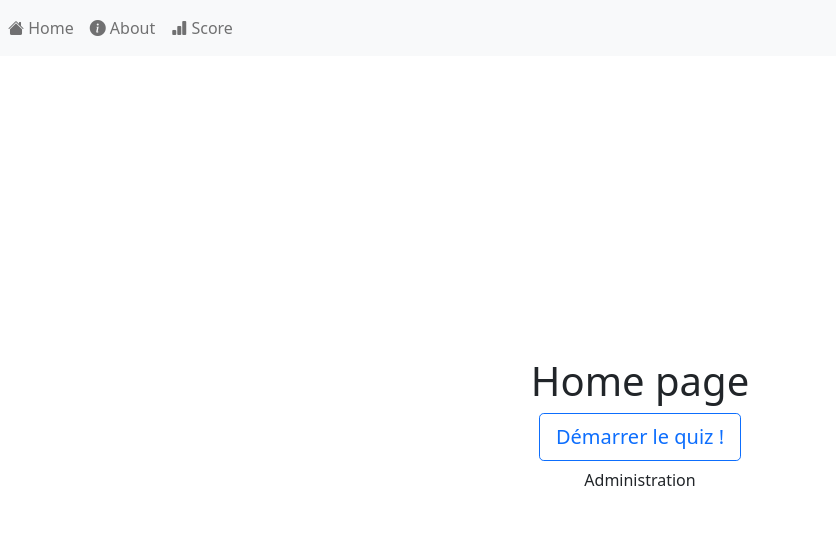
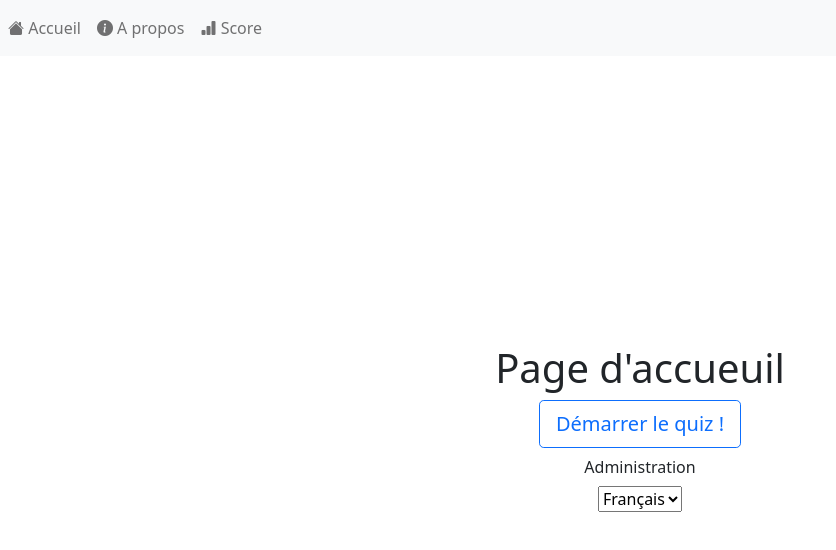
Before and after one commit to SnaKl/quiz-app, a Vue app in the folder quiz-ui/: page / in a window 1280 px wide. Shown: the top 550 px of the page, without its empty margins (0-836 px from the left). Built offline with nearby package versions, Linux system fonts and the light colour scheme; no server answers.

Commit message:
Ajout I18n

```diff
--- /dev/null
+++ b/quiz-ui/src/components/I18nTextComponent.vue
@@ -0,0 +1,30 @@
+<!-- Utility Component printing the i18n text string associated to a key -->
+<script>
+import i18nService from '../services/i18nService';
+
+export default {
+  name: 'I18nTextComponent',
+  props: {
+    i18nKey: {
+      type: String
+    }
+  },
+  data() {
+    return {
+      // We pass with a getter to keep track of localStorage
+      get language() {
+        return i18nService.getApplicationLanguage();
+      }
+    };
+  },
+  methods: {
+    getString() {
+      return i18nService.getLocalizedString(this.i18nKey, this.language);
+    }
+  }
+};
+</script>
+
+<template>{{ getString() }}</template>
+
+<style></style>
--- a/quiz-ui/src/components/NavbarComponent.vue
+++ b/quiz-ui/src/components/NavbarComponent.vue
@@ -1,6 +1,7 @@
 <!-- Utility Component containing the main navBar of the application -->
 <script setup>
 import { RouterLink } from 'vue-router';
+import I18nTextComponent from './I18nTextComponent.vue';
 </script>
 
 <template>
@@ -9,18 +10,21 @@ import { RouterLink } from 'vue-router';
       <ul class="navbar-nav mr-auto">
         <li class="nav-item active">
           <RouterLink to="/" class="nav-link"
-            ><i class="bi bi-house-fill"></i> Home</RouterLink
-          >
+            ><i class="bi bi-house-fill"></i>
+            <I18nTextComponent i18n-key="homeLink"
+          /></RouterLink>
         </li>
         <li class="nav-item">
           <RouterLink to="/about" class="nav-link"
-            ><i class="bi bi-info-circle-fill"></i> About</RouterLink
-          >
+            ><i class="bi bi-info-circle-fill"></i
+            ><I18nTextComponent i18n-key="aboutLink"
+          /></RouterLink>
         </li>
         <li class="nav-item">
           <RouterLink to="/score" class="nav-link"
-            ><i class="bi bi-bar-chart-fill"></i> Score</RouterLink
-          >
+            ><i class="bi bi-bar-chart-fill"></i
+            ><I18nTextComponent i18n-key="scoreLink"
+          /></RouterLink>
         </li>
       </ul>
     </div>
--- a/quiz-ui/src/components/ToastComponent.vue
+++ b/quiz-ui/src/components/ToastComponent.vue
@@ -1,4 +1,8 @@
 <!-- Utility component, used to give feedback to the user when an error ocurr -->
+<script setup>
+import I18nTextComponent from './I18nTextComponent.vue';
+</script>
+
 <template>
   <div class="toast-container position-absolute top-right">
     <div
@@ -9,7 +13,7 @@
       aria-atomic="true"
     >
       <div class="toast-header bg-danger-custom-50 text-dark">
-        <strong class="me-auto">Erreur</strong>
+        <strong class="me-auto"><I18nTextComponent i18n-key="error" /></strong>
         <button
           type="button"
           class="btn-close"
--- /dev/null
+++ b/quiz-ui/src/services/i18nService.js
@@ -0,0 +1,125 @@
+/** Dictionary with all the string of the application */
+const i18nTranslation = {
+  aboutPage: {
+    fr: 'Ceci est une page de renseignement',
+    en: 'This is an about page'
+  },
+  homePage: {
+    fr: "Page d'accueuil",
+    en: 'Home Page'
+  },
+  startQuiz: {
+    fr: 'Démarrer le quiz !',
+    en: 'Start the quiz !'
+  },
+  administrationButton: {
+    fr: 'Administration',
+    en: 'Administration'
+  },
+  newQuizTitle: {
+    fr: 'Nouveau quiz !',
+    en: 'New Quiz !'
+  },
+  enterYourName: {
+    fr: 'Saisissez votre nom :',
+    en: 'Enter your name :'
+  },
+  goButton: {
+    fr: "C'est parti !",
+    en: 'Go !'
+  },
+  leaderBoard: {
+    fr: 'Tableau des scores',
+    en: 'Leaderboard'
+  },
+  noQuizLaunched: {
+    fr: "Personne n'as encore lancé de quiz !",
+    en: 'Nobody have lauched the quizz !'
+  },
+  homeLink: {
+    fr: ' Accueil',
+    en: ' Home'
+  },
+  aboutLink: {
+    fr: ' A propos',
+    en: ' About'
+  },
+  scoreLink: {
+    fr: ' Score',
+    en: ' Score'
+  },
+  adminPage: {
+    fr: "Page d'administration",
+    en: 'Admin Page'
+  },
+  adminPassword: {
+    fr: 'Mot de passe admin :',
+    en: 'Admin password :'
+  },
+  connect: {
+    fr: 'Connexion',
+    en: 'Connect'
+  },
+  error: {
+    fr: 'Erreur',
+    en: 'Error'
+  },
+  questionList: {
+    fr: 'Liste des questions',
+    en: 'Question List'
+  },
+  addQuestion: {
+    fr: 'Ajouter une question',
+    en: 'Add question'
+  },
+  title: {
+    fr: 'Titre',
+    en: 'Title'
+  },
+  viewQuestion: {
+    fr: 'Voir la question',
+    en: 'View Question'
+  },
+  questionEditing: {
+    fr: 'Edition de question',
+    en: 'Question Editing'
+  },
+  cancel: {
+    fr: 'Annuler',
+    en: 'Cancel'
+  },
+  saveQuestion: {
+    fr: 'Sauvegarder la question',
+    en: 'Save question'
+  },
+  seeQuestion: {
+    fr: 'Visualisation de question',
+    en: 'See question'
+  },
+  editQuestion: {
+    fr: 'Editer la question',
+    en: 'Edit question'
+  },
+  delete: {
+    fr: 'Supprimer',
+    en: 'Delete'
+  }
+};
+
+/** Fallback when we do not find any stored question */
+const defaultLanguage = 'fr';
+
+export default {
+  /** Used to save current language of the application */
+  setApplicationLanguage(language) {
+    window.localStorage.setItem('language', language);
+  },
+  /** Used to get current language of the application */
+  getApplicationLanguage() {
+    const language = window.localStorage.getItem('language');
+    return language ? language : defaultLanguage;
+  },
+  getLocalizedString(key, language) {
+    return i18nTranslation[key][language];
+  }
+};
--- a/quiz-ui/src/views/AboutView.vue
+++ b/quiz-ui/src/views/AboutView.vue
@@ -1,9 +1,17 @@
 <!-- General informations about the application -->
 <template>
   <div class="about">
-    <h1>This is an about page</h1>
+    <h1><I18nTextComponent i18n-key="aboutPage" /></h1>
   </div>
 </template>
+
+<script>
+import I18nTextComponent from '../components/I18nTextComponent.vue';
+
+export default {
+  components: { I18nTextComponent }
+};
+</script>
 
 <style>
 @media (min-width: 1024px) {
--- a/quiz-ui/src/views/AdminPage.vue
+++ b/quiz-ui/src/views/AdminPage.vue
@@ -1,6 +1,6 @@
 <!-- Login form for acessing the admin page ! -->
 <template>
-  <h1 class="m-2">Admin page</h1>
+  <h1 class="m-2"><I18nTextComponent i18n-key="adminPage" /></h1>
   <form id="admin-log-form" class="m-2">
     <div class="form-floating">
       <input
@@ -10,10 +10,12 @@
         placeholder="Mot de passe"
         v-model="password"
       />
-      <label for="adminPassword">Mot de passe admin :</label>
+      <label for="adminPassword"
+        ><I18nTextComponent i18n-key="adminPassword"
+      /></label>
     </div>
     <button class="btn btn-outline-primary" type="button" @click="logAdmin">
-      Connexion
+      <I18nTextComponent i18n-key="connect" />
     </button>
   </form>
 </template>
@@ -21,6 +23,7 @@
 <script>
 import QuizApiService from '@/services/QuizApiService';
 import participationStorageService from '@/services/ParticipationStorageService';
+import I18nTextComponent from '../components/I18nTextComponent.vue';
 
 export default {
   name: 'AdminPage',
@@ -29,6 +32,7 @@ export default {
       password: ''
     };
   },
+  components: { I18nTextComponent },
   methods: {
     async logAdmin() {
       //We directly get token from the data
--- a/quiz-ui/src/views/AdminPageQuestionEdition.vue
+++ b/quiz-ui/src/views/AdminPageQuestionEdition.vue
@@ -2,8 +2,8 @@
 <template>
   <div class="adminHeader">
     <div>
-      <h1>Admin page</h1>
-      <h2>Edition de question</h2>
+      <h1><I18nTextComponent i18n-key="adminPage" /></h1>
+      <h2><I18nTextComponent i18n-key="questionEditing" /></h2>
     </div>
 
     <div>
@@ -11,10 +11,10 @@
         class="btn btn-danger mx-2"
         @click="() => $router.push('/admin/questions')"
       >
-        Cancel
+        <I18nTextComponent i18n-key="cancel" />
       </button>
       <button class="btn btn-primary" @click="saveQuestion">
-        Save question
+        <I18nTextComponent i18n-key="saveQuestion" />
       </button>
     </div>
   </div>
@@ -35,6 +35,7 @@
 import ParticipationStorageService from '@/services/ParticipationStorageService';
 import QuestionDisplay from '@/components/QuestionDisplay.vue';
 import QuizApiService from '@/services/QuizApiService';
+import I18nTextComponent from '../components/I18nTextComponent.vue';
 
 export default {
   name: 'AdminPageQuestionEdition',
@@ -79,7 +80,8 @@ export default {
     };
   },
   components: {
-    QuestionDisplay
+    QuestionDisplay,
+    I18nTextComponent
   },
   /** On creation, check if we are in edition mode (if we have the pos of the question to edit)
    * If true, we handle things such the fetch of this question
--- a/quiz-ui/src/views/AdminPageQuestionView.vue
+++ b/quiz-ui/src/views/AdminPageQuestionView.vue
@@ -2,8 +2,8 @@
 <template>
   <div class="adminHeader">
     <div>
-      <h1>Admin page</h1>
-      <h2>Edition de question</h2>
+      <h1><I18nTextComponent i18n-key="adminPage" /></h1>
+      <h2><I18nTextComponent i18n-key="seeQuestion" /></h2>
     </div>
 
     <div>
@@ -11,10 +11,10 @@
         class="btn btn-warning mx-2"
         @click="() => $router.push('/admin/questions')"
       >
-        Cancel
+        <I18nTextComponent i18n-key="cancel" />
       </button>
       <button class="btn btn-danger mx-2" @click="deleteQuestion">
-        Delete
+        <I18nTextComponent i18n-key="delete" />
       </button>
       <button
         class="btn btn-primary"
@@ -22,7 +22,7 @@
           () => $router.push(`/admin/questions/${$route.params.pos}/edit`)
         "
       >
-        Edit question
+        <I18nTextComponent i18n-key="editQuestion" />
       </button>
     </div>
   </div>
@@ -34,6 +34,7 @@
 import QuestionDisplay from '@/components/QuestionDisplay.vue';
 import QuizApiService from '@/services/QuizApiService';
 import ParticipationStorageService from '@/services/ParticipationStorageService';
+import I18nTextComponent from '../components/I18nTextComponent.vue';
 
 export default {
   name: 'AdminPageQuestionView',
@@ -65,7 +66,8 @@ export default {
     };
   },
   components: {
-    QuestionDisplay
+    QuestionDisplay,
+    I18nTextComponent
   },
   /** Fetch question on mount */
   async created() {
--- a/quiz-ui/src/views/AdminPageQuestions.vue
+++ b/quiz-ui/src/views/AdminPageQuestions.vue
@@ -2,22 +2,22 @@
 <template>
   <div class="adminHeader">
     <div>
-      <h1>Admin page</h1>
-      <h2>Liste des questions</h2>
+      <h1><I18nTextComponent i18n-key="adminPage" /></h1>
+      <h2><I18nTextComponent i18n-key="questionList" /></h2>
     </div>
     <button
       class="btn btn-primary addQuestionButton"
       @click="() => this.$router.push('/admin/questions/add')"
     >
-      Ajouter une question
+      <I18nTextComponent i18n-key="addQuestion" />
     </button>
   </div>
   <table class="table" v-if="questions">
     <thead class="thead-dark">
       <tr>
         <th scope="col">#</th>
-        <th scope="col">Title</th>
-        <th scope="col">View Question</th>
+        <th scope="col"><I18nTextComponent i18n-key="title" /></th>
+        <th scope="col"><I18nTextComponent i18n-key="viewQuestion" /></th>
       </tr>
     </thead>
     <tbody>
@@ -26,8 +26,8 @@
         <td>{{ question.title }}</td>
         <td>
           <a :href="'/admin/questions/' + question.position"
-            >Voir la question</a
-          >
+            ><I18nTextComponent i18n-key="viewQuestion"
+          /></a>
         </td>
       </tr>
     </tbody>
@@ -37,6 +37,7 @@
 <script>
 import ParticipationStorageService from '@/services/ParticipationStorageService';
 import QuizApiService from '../services/QuizApiService';
+import I18nTextComponent from '../components/I18nTextComponent.vue';
 
 export default {
   name: 'AdminPageQuestions',
@@ -59,7 +60,8 @@ export default {
     if (!token) this.$router.push('/questions');
 
     this.fetchQuestions();
-  }
+  },
+  components: { I18nTextComponent }
 };
 </script>
 
--- a/quiz-ui/src/views/HomePage.vue
+++ b/quiz-ui/src/views/HomePage.vue
@@ -1,22 +1,42 @@
 <!-- Home page of the application -->
 <template>
   <div id="homeContainer">
-    <h1>Home page</h1>
+    <h1><I18nTextComponent i18n-key="homePage" /></h1>
     <router-link
       to="/start-new-quiz-page"
       id="title"
       class="btn btn-lg btn-outline-primary"
-      >Démarrer le quiz !</router-link
-    >
+      ><I18nTextComponent i18n-key="startQuiz"
+    /></router-link>
     <router-link to="/admin" id="bottomLink" class="btn"
-      >Administration</router-link
-    >
+      ><I18nTextComponent i18n-key="administrationButton"
+    /></router-link>
+    <select @change="handleLanguageChange" :value="language">
+      <option value="fr">Français</option>
+      <option value="en">Anglais</option>
+    </select>
   </div>
 </template>
 
 <script>
+import i18nService from '../services/i18nService';
+import I18nTextComponent from '../components/I18nTextComponent.vue';
 export default {
-  name: 'HomePage'
+  name: 'HomePage',
+  components: { I18nTextComponent },
+  data() {
+    return {
+      language: i18nService.getApplicationLanguage()
+    };
+  },
+  methods: {
+    handleLanguageChange(evt) {
+      i18nService.setApplicationLanguage(evt.currentTarget.value);
+      this.language = evt.currentTarget.value;
+      //TODO: Trouver une méthode plus propre pour forcer le changement de la langue
+      location.reload();
+    }
+  }
 };
 </script>
 
--- a/quiz-ui/src/views/NewQuizPage.vue
+++ b/quiz-ui/src/views/NewQuizPage.vue
@@ -1,6 +1,7 @@
 <!-- Simple component used to create a new quizz and take the player name -->
 <script>
 import participationStorageService from '@/services/ParticipationStorageService';
+import I18nTextComponent from '../components/I18nTextComponent.vue';
 
 export default {
   name: 'NewQuizPage',
@@ -14,16 +15,19 @@ export default {
       participationStorageService.savePlayerName(this.username);
       this.$router.push('/questions'); //Router is already integrated, no need to import it
     }
-  }
+  },
+  components: { I18nTextComponent }
 };
 </script>
 
 <template>
   <div id="newQuizContainer">
-    <h1>Test New Quiz Page</h1>
+    <h1><I18nTextComponent i18n-key="newQuizTitle" /></h1>
     <form id="quiz-page-form" @submit="launchNewQuiz">
       <span style="display: inline-block">
-        <label for="quiz-page-form-username">Saisissez votre nom:</label>
+        <label for="quiz-page-form-username"
+          ><I18nTextComponent i18n-key="enterYourName"
+        /></label>
         <input
           type="text"
           v-model="username"
@@ -33,7 +37,9 @@ export default {
         />
       </span>
 
-      <button type="submit" class="btn btn-outline-danger">GO!</button>
+      <button type="submit" class="btn btn-outline-danger">
+        <I18nTextComponent i18n-key="goButton" />
+      </button>
     </form>
   </div>
 </template>
--- a/quiz-ui/src/views/ScoreView.vue
+++ b/quiz-ui/src/views/ScoreView.vue
@@ -4,6 +4,7 @@
 import participationStorageService from '@/services/ParticipationStorageService';
 import QuizApiService from '@/services/QuizApiService';
 import PodiumComponent from '@/components/PodiumComponent.vue';
+import I18nTextComponent from '../components/I18nTextComponent.vue';
 
 export default {
   data() {
@@ -37,7 +38,7 @@ export default {
     }
     this.scores = data.scores.slice(0, 5);
   },
-  components: { PodiumComponent }
+  components: { PodiumComponent, I18nTextComponent }
 };
 </script>
 
@@ -49,13 +50,13 @@ export default {
       <h2>#{{ position }}</h2>
     </div>
     <div v-else>
-      <p>Vous n'avez pas encore lancé de quiz</p>
+      <p><I18nTextComponent i18n-key="noQuizLaunched" /></p>
       <router-link to="/start-new-quiz-page">
-        <button>Démarrer le quiz !</button>
+        <button><I18nTextComponent i18n-key="startQuiz" /></button>
       </router-link>
     </div>
     <div class="scoreBox">
-      <h1>Best scores</h1>
+      <h1><I18nTextComponent i18n-key="leaderBoard" /></h1>
       <PodiumComponent
         v-if="scores.length > 2"
         :firstName="scores[0].playerName"
```
